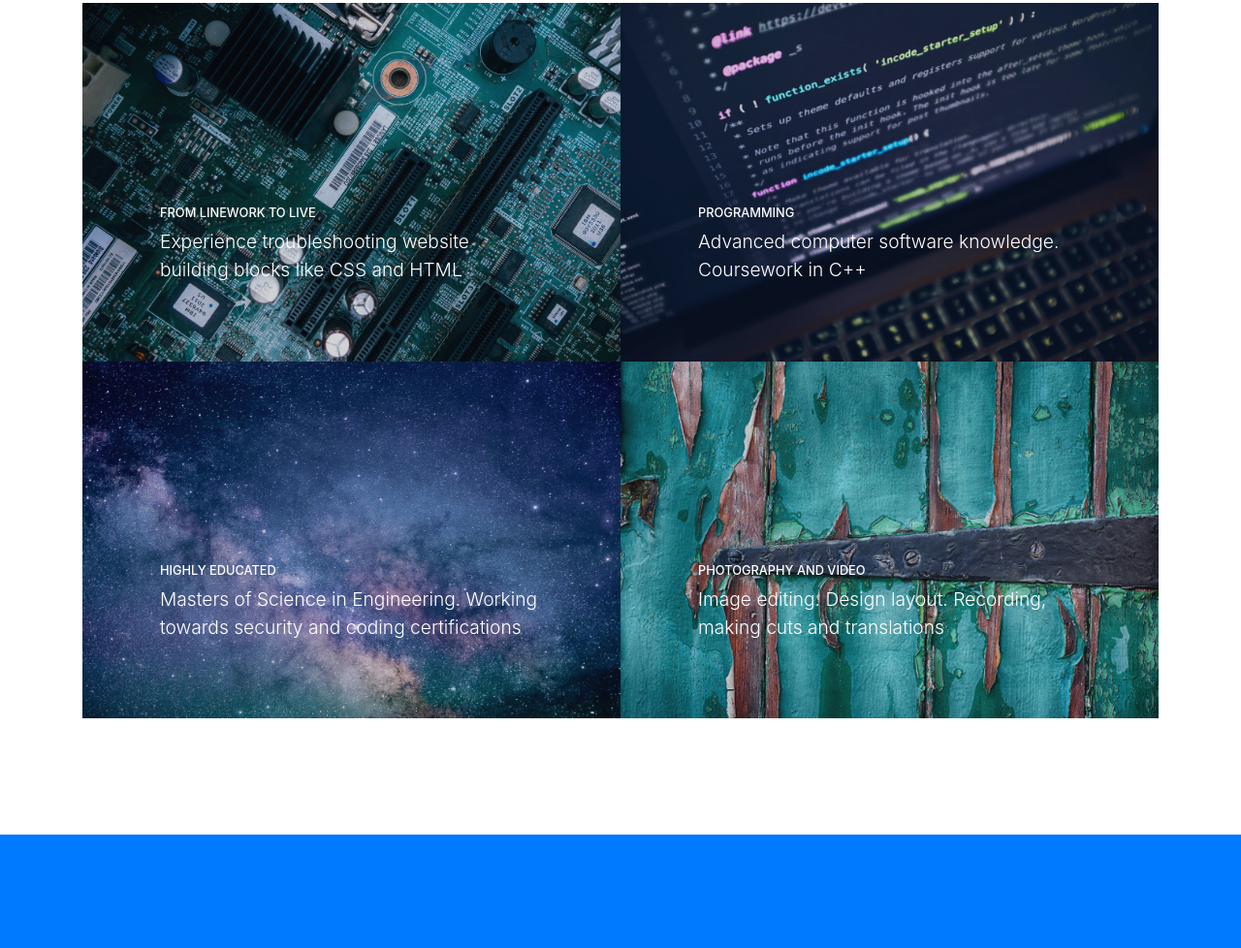
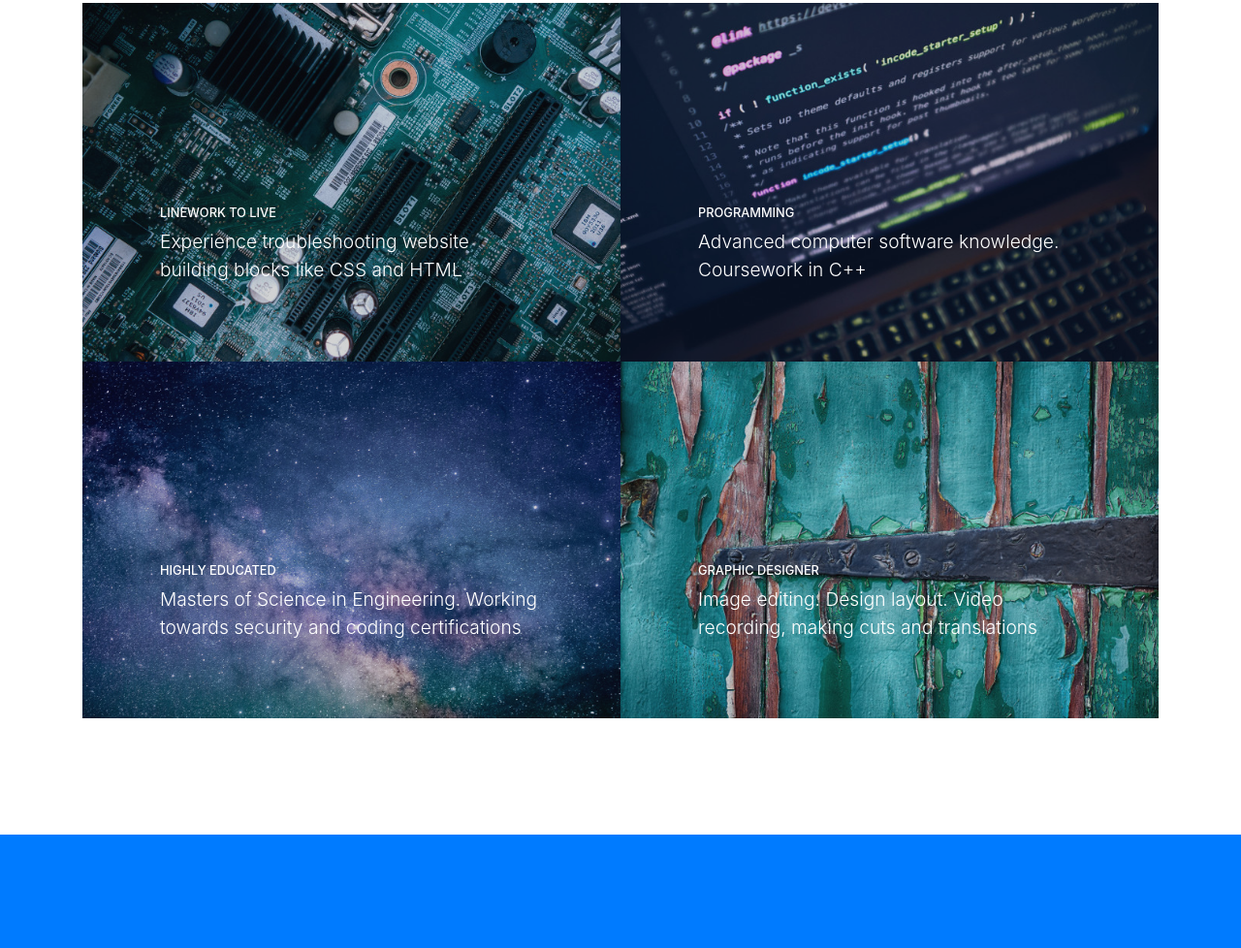
Before and after one commit to aspenoeld/aspenoeld.github.io, a website with bundled scripts: page index.html in a window 1280 px wide. Shown: the part 2461-3439 px from the top of the page at 97% size. Built offline with nearby package versions, Linux system fonts and the light colour scheme.

Commit message:
Update index.html

```diff
--- a/index.html
+++ b/index.html
@@ -160,7 +160,7 @@
             <a class="portfolio-item" href="#">
               <span class="caption">
                 <span class="caption-content">
-                  <h2>From Linework to Live</h2>
+                  <h2>Linework to Live</h2>
                   <p class="mb-0">Experience troubleshooting website building blocks like CSS and HTML</p>
                 </span>
               </span>
@@ -193,8 +193,8 @@
             <a class="portfolio-item" href="#">
               <span class="caption">
                 <span class="caption-content">
-                  <h2>Photography and Video </h2>
-		  <p class="mb-0">Image editing. Design layout. Recording, making cuts and translations </p>
+                  <h2>Graphic Designer </h2>
+		  <p class="mb-0">Image editing. Design layout. Video recording, making cuts and translations </p>
 		</span>
               </span>
               <img class="img-fluid" src="img/portfolio-4.jpg" alt="">
```
